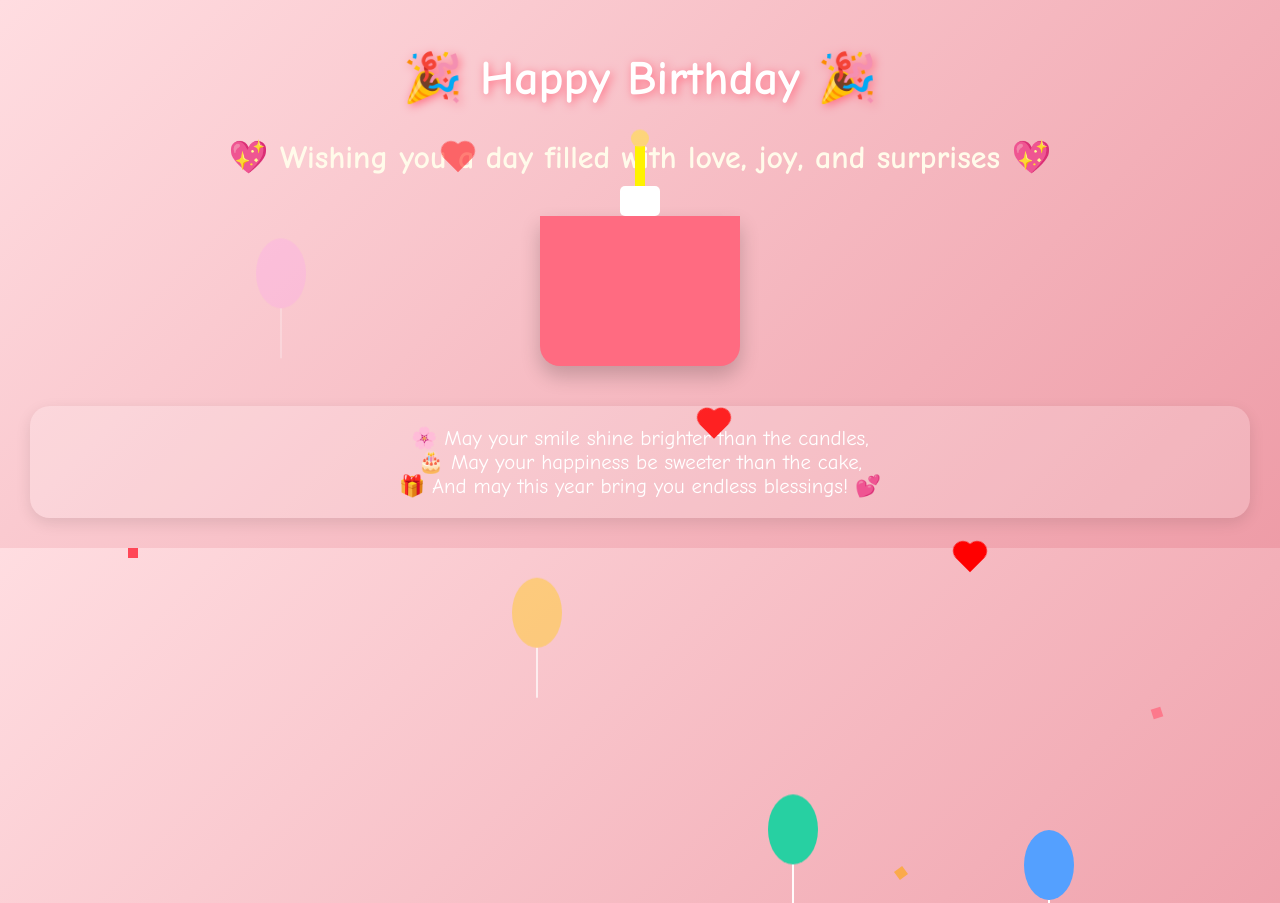
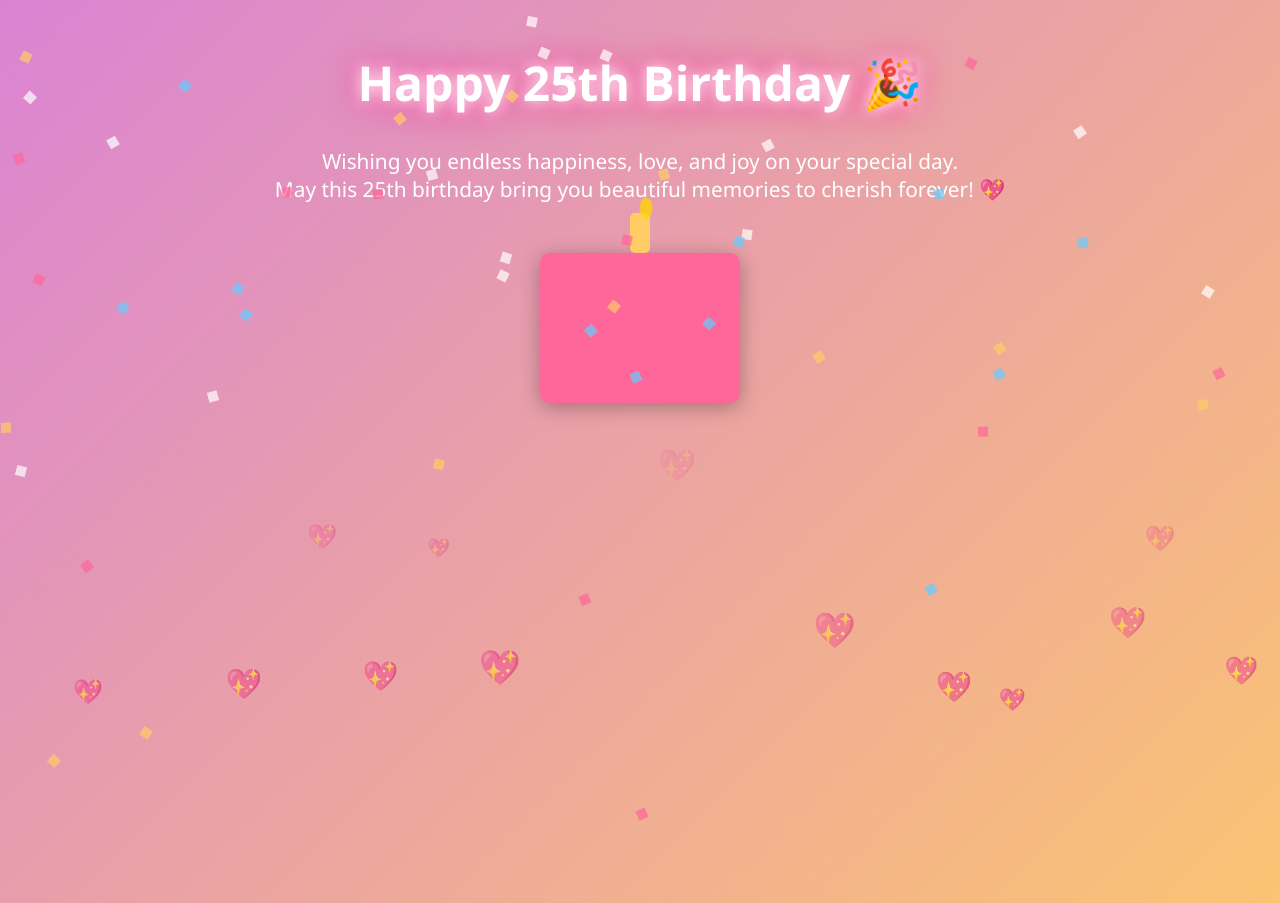
Before and after one commit to shrxii1618-dot/Bday, a plain HTML site: page index.html in a window 1280 px wide. Shown: the top 903 px of the page. Drawn offline with Linux system fonts and the light colour scheme.

Commit message:
Update index.html

```diff
--- a/index.html
+++ b/index.html
@@ -2,185 +2,142 @@
 <html lang="en">
 <head>
   <meta charset="UTF-8">
-  <title>Happy Birthday 🎂</title>
+  <meta name="viewport" content="width=device-width, initial-scale=1.0">
+  <title>Happy 25th Birthday 🎉</title>
   <style>
     body {
       margin: 0;
       padding: 0;
-      background: linear-gradient(135deg, #ffdde1, #ee9ca7);
-      font-family: 'Comic Sans MS', cursive, sans-serif;
+      font-family: 'Segoe UI', sans-serif;
       text-align: center;
-      color: #fff;
+      color: white;
+      background: linear-gradient(135deg, #ff99cc, #cc66ff, #ffcc66);
+      background-size: 400% 400%;
+      animation: gradientBG 12s ease infinite;
       overflow: hidden;
     }
+
+    @keyframes gradientBG {
+      0% {background-position: 0% 50%;}
+      50% {background-position: 100% 50%;}
+      100% {background-position: 0% 50%;}
+    }
+
     h1 {
-      font-size: 3rem;
+      font-size: 3em;
       margin-top: 50px;
-      text-shadow: 2px 2px 10px #ff6b81;
+      text-shadow: 2px 2px 10px rgba(0,0,0,0.3);
+      animation: glow 2s ease-in-out infinite alternate;
     }
-    h2 {
-      font-size: 2rem;
-      margin: 20px 0;
-      color: #fffbea;
+
+    @keyframes glow {
+      from { text-shadow: 0 0 10px #fff, 0 0 20px #ff99cc, 0 0 30px #ff66b2; }
+      to { text-shadow: 0 0 20px #fff, 0 0 30px #ff3399, 0 0 40px #ff0066; }
     }
+
+    p {
+      font-size: 1.3em;
+      margin: 20px;
+      font-weight: 500;
+    }
+
+    /* Cake */
     .cake {
-      margin: 40px auto;
+      margin: 50px auto;
       width: 200px;
       height: 150px;
-      background: #ff6b81;
-      border-radius: 0 0 20px 20px;
+      background: #ff6699;
+      border-radius: 10px;
       position: relative;
-      box-shadow: 0 10px 20px rgba(0,0,0,0.2);
+      box-shadow: 0 4px 20px rgba(0,0,0,0.3);
     }
     .cake::before {
       content: "";
       position: absolute;
-      top: -30px;
+      top: -40px;
       left: 50%;
       transform: translateX(-50%);
-      width: 40px;
-      height: 30px;
-      background: #fff;
+      width: 20px;
+      height: 40px;
+      background: #ffcc66;
       border-radius: 5px;
     }
-    .candle {
-      width: 10px;
-      height: 40px;
-      background: #fff200;
+    .cake::after {
+      content: "";
       position: absolute;
-      top: -70px;
+      top: -55px;
       left: 50%;
       transform: translateX(-50%);
+      width: 12px;
+      height: 20px;
+      background: gold;
+      border-radius: 50%;
+      animation: flicker 0.6s infinite alternate;
     }
-    .flame {
-      width: 15px;
-      height: 15px;
-      background: #ffdd59;
-      border-radius: 50%;
-      position: absolute;
-      top: -15px;
-      left: 50%;
-      transform: translateX(-50%);
-      animation: flicker 1s infinite alternate;
+
+    @keyframes flicker {
+      from { opacity: 1; transform: scale(1); }
+      to { opacity: 0.6; transform: scale(1.1); }
     }
-    @keyframes flicker {
-      0% { transform: translateX(-50%) scale(1); opacity: 1; }
-      100% { transform: translateX(-50%) scale(1.2); opacity: 0.7; }
-    }
-    .balloon {
-      position: absolute;
-      bottom: -100px;
-      width: 50px;
-      height: 70px;
-      border-radius: 50%;
-      background: pink;
-      animation: float 6s ease-in infinite;
-    }
-    .balloon::after {
-      content: "";
-      position: absolute;
-      top: 70px;
-      left: 50%;
-      width: 2px;
-      height: 50px;
-      background: #fff;
-      transform: translateX(-50%);
-    }
-    @keyframes float {
-      0% { transform: translateY(0); opacity: 1; }
-      100% { transform: translateY(-800px); opacity: 0; }
-    }
-    .message {
-      font-size: 1.3rem;
-      margin: 30px;
-      background: rgba(255, 255, 255, 0.2);
-      padding: 20px;
-      border-radius: 20px;
-      box-shadow: 0 5px 15px rgba(0,0,0,0.1);
-    }
-    /* Hearts */
-    .heart {
-      position: absolute;
-      width: 20px;
-      height: 20px;
-      background: red;
-      transform: rotate(45deg);
-      animation: floatHeart 6s linear infinite;
-    }
-    .heart::before,
-    .heart::after {
-      content: "";
-      position: absolute;
-      width: 20px;
-      height: 20px;
-      background: red;
-      border-radius: 50%;
-    }
-    .heart::before {
-      top: -10px;
-      left: 0;
-    }
-    .heart::after {
-      left: -10px;
-      top: 0;
-    }
-    @keyframes floatHeart {
-      0% { transform: translateY(0) rotate(45deg); opacity: 1; }
-      100% { transform: translateY(-800px) rotate(45deg); opacity: 0; }
-    }
+
     /* Confetti */
     .confetti {
       position: absolute;
       width: 10px;
       height: 10px;
-      background: yellow;
-      animation: fall 5s linear infinite;
+      background: #fff;
+      opacity: 0.7;
+      top: -10px;
+      animation: fall linear infinite;
     }
+
     @keyframes fall {
-      0% { transform: translateY(0) rotate(0deg); opacity: 1; }
-      100% { transform: translateY(800px) rotate(360deg); opacity: 0; }
+      to { transform: translateY(110vh) rotate(360deg); }
+    }
+
+    /* Floating hearts */
+    .heart {
+      position: absolute;
+      color: #ff3366;
+      font-size: 24px;
+      animation: floatUp 6s linear infinite;
+    }
+
+    @keyframes floatUp {
+      0% { transform: translateY(100vh) scale(0.5); opacity: 0; }
+      50% { opacity: 1; }
+      100% { transform: translateY(-10vh) scale(1); opacity: 0; }
     }
   </style>
 </head>
 <body>
-  <h1>🎉 Happy Birthday 🎉</h1>
-  <h2>💖 Wishing you a day filled with love, joy, and surprises 💖</h2>
+  <h1>Happy 25th Birthday 🎉</h1>
+  <p>Wishing you endless happiness, love, and joy on your special day.<br>
+     May this 25th birthday bring you beautiful memories to cherish forever! 💖</p>
 
-  <div class="cake">
-    <div class="candle">
-      <div class="flame"></div>
-    </div>
-  </div>
-
-  <div class="message">
-    🌸 May your smile shine brighter than the candles, <br>
-    🎂 May your happiness be sweeter than the cake, <br>
-    🎁 And may this year bring you endless blessings! 💕
-  </div>
-
-  <!-- Balloons -->
-  <div class="balloon" style="left:20%; background:#ff9ff3; animation-delay: 0s;"></div>
-  <div class="balloon" style="left:40%; background:#feca57; animation-delay: 2s;"></div>
-  <div class="balloon" style="left:60%; background:#1dd1a1; animation-delay: 4s;"></div>
-  <div class="balloon" style="left:80%; background:#54a0ff; animation-delay: 6s;"></div>
-
-  <!-- Hearts -->
-  <div class="heart" style="left:15%; animation-delay: 0s;"></div>
-  <div class="heart" style="left:35%; animation-delay: 2s;"></div>
-  <div class="heart" style="left:55%; animation-delay: 4s;"></div>
-  <div class="heart" style="left:75%; animation-delay: 6s;"></div>
+  <div class="cake"></div>
 
   <!-- Confetti -->
-  <div class="confetti" style="left:10%; background:#ff4757; animation-delay: 0s;"></div>
-  <div class="confetti" style="left:30%; background:#2ed573; animation-delay: 1s;"></div>
-  <div class="confetti" style="left:50%; background:#1e90ff; animation-delay: 2s;"></div>
-  <div class="confetti" style="left:70%; background:#ffa502; animation-delay: 3s;"></div>
-  <div class="confetti" style="left:90%; background:#ff6b81; animation-delay: 4s;"></div>
+  <script>
+    for (let i = 0; i < 50; i++) {
+      let confetti = document.createElement("div");
+      confetti.className = "confetti";
+      confetti.style.left = Math.random() * 100 + "vw";
+      confetti.style.backgroundColor = ["#ff6699","#66ccff","#ffcc66","#ffffff"][Math.floor(Math.random()*4)];
+      confetti.style.animationDuration = (2 + Math.random() * 3) + "s";
+      document.body.appendChild(confetti);
+    }
 
-  <!-- Background Music -->
-  <audio autoplay loop>
-    <source src="https://www2.cs.uic.edu/~i101/SoundFiles/HappyBirthday.mid" type="audio/midi">
-    Your browser does not support the audio element.
-  </audio>
+    // Hearts floating
+    for (let i = 0; i < 15; i++) {
+      let heart = document.createElement("div");
+      heart.className = "heart";
+      heart.innerHTML = "💖";
+      heart.style.left = Math.random() * 100 + "vw";
+      heart.style.fontSize = (20 + Math.random()*20) + "px";
+      heart.style.animationDuration = (4 + Math.random()*4) + "s";
+      document.body.appendChild(heart);
+    }
+  </script>
 </body>
 </html>
```
